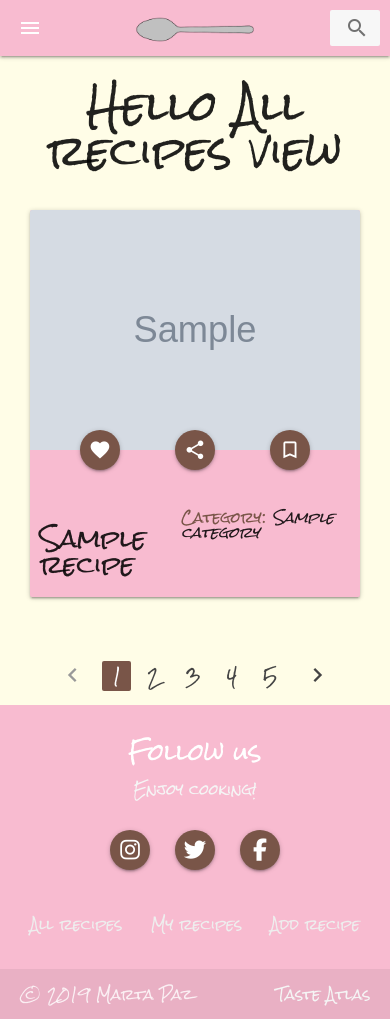
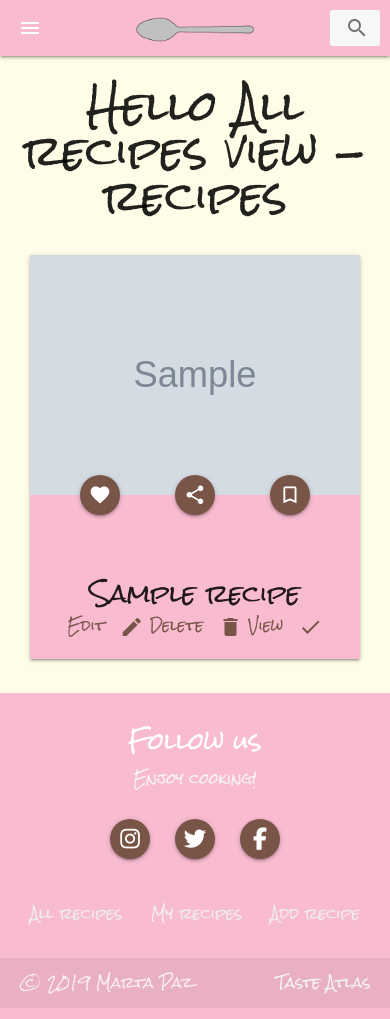
Before and after one commit to pazcm/cook-book, a Flask app: page /all_recipes in a window 390 px wide. Run offline with Flask 2, Linux system fonts and the light colour scheme; grey boxes marked "Sample" are stand-in pictures; a database or web service that is not in the repository returns one stand-in record (values such as "Sample title"); some libraries are stand-ins or nearby versions; some web fonts are replaced.

Commit message:
update media queries

```diff
--- a/static/css/style.css
+++ b/static/css/style.css
@@ -62,6 +62,10 @@ h3 {
 .dropdown-content li>span {
   color: #795548;
 
+}
+
+.card {
+  height: 100%;
 }
 
 .card-title {
@@ -212,7 +216,6 @@ input.search-field:focus {
   margin-top:0;
 
 }
-
 
 span {
   color: rgba(0,0,0,0.87);
@@ -453,22 +456,34 @@ textarea {
 
   }
 
+  /* -- Logo -- */
   .brand-logo {
     width: 25%;
   }
 
 }
 
+@media only screen and (min-width: 993px) {
+  .row .col.l3 {
+    width: 50%;
+  }
+}
 
-@media (min-device-width: 1024px) {
+
+@media (min-width:1025px) {
   .container-recipe-img-icons-btn {
     left: 20px;
     right: 10px;
 
     }
 
+  .row .col.l3 {
+    width: 25%;
+  }
+
+   /* -- Logo -- */
   .brand-logo {
-    top: -31px;
+    top: -21px;
 
   }
 
--- a/templates/all-recipes.html
+++ b/templates/all-recipes.html
@@ -2,7 +2,7 @@
 {% block content %}
 <h1 class="title">All recipes view</h1>
   <div class="container all-recipes-container">
-    <h3>Hello All recipes view</h3>
+    <h3>Hello All recipes view - recipes</h3>
     <div class="row">
       {% for recipe in recipes %}
       <div class="col s12 m6 l3">
@@ -16,27 +16,19 @@
                 <a class="btn-floating waves-effect waves-light brown bookmark-btn"><i class="material-icons">bookmark_border</i></a>
               </div>
           </div>
-          <div class="recipe-info">
-            <h5 class="card-title">{{recipe.name}}</h5>
-            <h6 class="recipe-category">Category: <span>{{recipe.category}}</span></h6>
-          </div>
+          <div class="card-recipe-info">
+            <div class="card-title">
+              <h5 class="card-title">{{recipe.name}}</h5>
+            </div>
+            <div class="card-recipe-edit-delete">
+              <a class="waves-effect waves-light btn-medium" href="{{ url_for('edit_recipe', recipes_id=recipe._id) }}" ><i class="material-icons right">edit</i>Edit</a>
+              <a class="waves-effect waves-light btn-medium" href="{{ url_for('delete_recipe', recipes_id=recipe._id) }}" ><i class="material-icons right">delete</i>Delete</a>
+              <a class="waves-effect waves-light btn-medium" href="{{ url_for('recipe_detail', recipes_id=recipe._id) }}" ><i class="material-icons right">check</i>View</a>
+            </div>
+        </div>
         </div>
       </div>
       {% endfor %}
     </div>
   </div>
-
-  <!-- Pagination -->
-<div class="container pagination-container">
-  <ul class="pagination center-align">
-    <li class="disabled"><a href="#!"><i class="material-icons">chevron_left</i></a></li>
-    <li class="active brown"><a href="#!">1</a></li>
-    <li class="waves-effect"><a href="#!">2</a></li>
-    <li class="waves-effect"><a href="#!">3</a></li>
-    <li class="waves-effect"><a href="#!">4</a></li>
-    <li class="waves-effect"><a href="#!">5</a></li>
-    <li class="waves-effect"><a href="#!"><i class="material-icons">chevron_right</i></a></li>
-  </ul>
-</div>
-
 {% endblock %}
```
